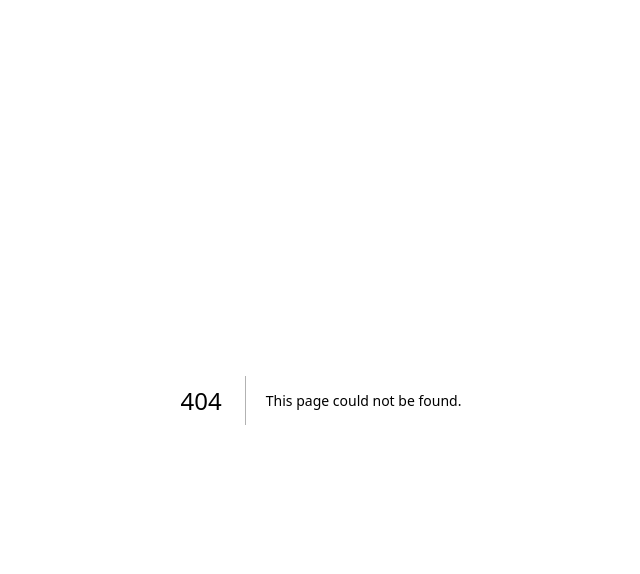
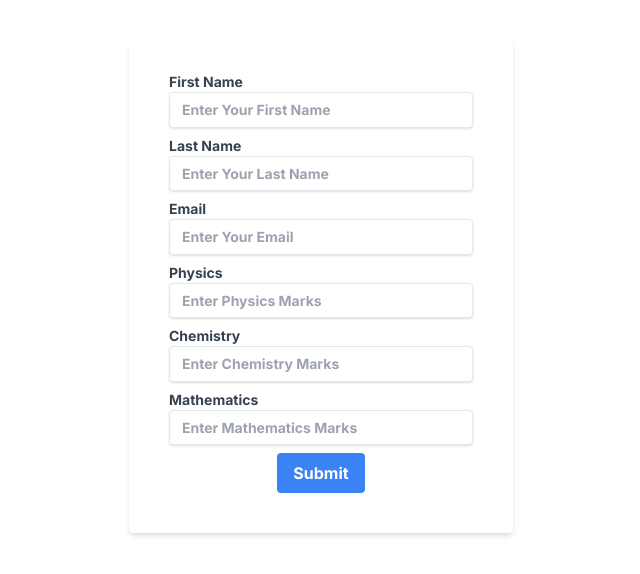
Before and after one commit to simmiw/jest-testing-practice, a Next.js app: page /marks-form in a window 1280 px wide. Before the commit this address had no page. Shown: the top 574 px of the page, without its empty margins (319-959 px from the left). Built offline with nearby package versions, Linux system fonts and the light colour scheme.

Commit message:
Added 3 more input filed for adding PCM subjects

```diff
--- a/app/form/email-form/getEmailUsers/fetch.ts
+++ /dev/null
@@ -1,8 +0,0 @@
-export default async function getEmailUserDetails() {
-    const response = await fetch("http://localhost:3005/emailusers", {
-      next: {
-        revalidate: 0,
-      },
-    });
-    return response.json();
-  }
--- a/app/form/page.tsx
+++ b/app/form/page.tsx
@@ -2,7 +2,7 @@
 
 import { useRouter } from "next/navigation";
 import { useState } from "react";
-import { isFieldNonEmpty, isValidString, isValidNumber } from "../utils/validators";
+import { isFieldNonEmpty, isValidString, isValidNumber } from "../utils/validators/validators";
 
 type ErrorState = {
   name?: string;
--- a/app/form/email-form/page.tsx
+++ b/app/marks-form/page.tsx
@@ -2,9 +2,9 @@
 import { useFormik } from "formik";
 import * as Yup from "yup";
 import { useRouter } from "next/navigation";
-import { isValidString } from "@/app/utils/validators";
-import { isFieldNonEmpty } from "@/app/utils/validators";
-import { isValidEmail } from "@/app/utils/validators";
+import { isValidString } from "@/app/utils/validators/validators";
+import { isFieldNonEmpty } from "@/app/utils/validators/validators";
+import { isValidEmail } from "@/app/utils/validators/validators";
 
 type ErrorState = {
   firstName?: string;
@@ -12,7 +12,7 @@ type ErrorState = {
   email?: string;
 };
 
-export default function EmailForm() {
+export default function StudentsForm() {
   const router = useRouter();
 
   const validationSchema = Yup.object({
@@ -25,6 +25,18 @@ export default function EmailForm() {
     email: Yup.string()
       .email("Plese enter valid email")
       .required("Email is required"),
+    physics: Yup.number()
+      .required("Required")
+      .min(0, "Should be at least 0")
+      .max(100, "Should be at most 100"),
+    chemistry: Yup.number()
+      .required("Required")
+      .min(0, "Should be at least 0")
+      .max(100, "Should be at most 100"),
+    mathematics: Yup.number()
+      .required("Required")
+      .min(0, "Should be at least 0")
+      .max(100, "Should be at most 100"),
   });
   //input states//
   const formik = useFormik({
@@ -32,17 +44,20 @@ export default function EmailForm() {
       firstName: "",
       lastName: "",
       email: "",
+      physics: "",
+      chemistry: "",
+      mathematics: "",
     },
     //handling form submission
     onSubmit: async (values) => {
-      const response = await fetch("http://localhost:3005/emailusers", {
+      const response = await fetch("http://localhost:3005/classStudents", {
         method: "POST",
         headers: { "content-type": "application/json" },
         body: JSON.stringify(values),
       });
 
       if (response.status === 201) {
-        router.push("/email-users");
+        router.push("/student-data");
         router.refresh();
       }
     },
@@ -146,6 +161,72 @@ export default function EmailForm() {
               </p>
             )}
           </label>
+
+          <label className="text-gray-700 text-sm font-bold m-2">
+            Physics
+            <input
+              className={`shadow appearance-none border rounded w-full py-2 px-3 text-gray-700 leading-tight focus:outline-none focus:shadow-outline ${
+                formik.touched.physics && formik.errors.physics
+                  ? "border-red-500"
+                  : ""
+              }`}
+              required
+              type="number"
+              name="physics"
+              placeholder="Enter Physics Marks"
+              onBlur={formik.handleBlur}
+              onChange={formik.handleChange}
+            />
+             {formik.touched.physics && formik.errors.physics && (
+              <p className="text-red-500 text-xs italic">
+                {formik.errors.physics}
+              </p>
+             )}
+          </label>
+
+          <label className="text-gray-700 text-sm font-bold m-2">
+           Chemistry
+            <input
+              className={`shadow appearance-none border rounded w-full py-2 px-3 text-gray-700 leading-tight focus:outline-none focus:shadow-outline ${
+                formik.touched.chemistry && formik.errors.chemistry
+                  ? "border-red-500"
+                  : ""
+              }`}
+              required
+              type="number"
+              name="chemistry"
+              placeholder="Enter Chemistry Marks"
+              onBlur={formik.handleBlur}
+              onChange={formik.handleChange}
+            />
+             {formik.touched.chemistry && formik.errors.chemistry && (
+              <p className="text-red-500 text-xs italic">
+                {formik.errors.chemistry}
+              </p>
+             )}
+          </label>
+
+          <label className="text-gray-700 text-sm font-bold m-2">
+            Mathematics
+            <input
+              className={`shadow appearance-none border rounded w-full py-2 px-3 text-gray-700 leading-tight focus:outline-none focus:shadow-outline ${
+                formik.touched.mathematics && formik.errors.mathematics
+                  ? "border-red-500"
+                  : ""
+              }`}
+              required
+              type="number"
+              name="mathematics"
+              placeholder="Enter Mathematics Marks"
+              onBlur={formik.handleBlur}
+              onChange={formik.handleChange}
+            />
+             {formik.touched.mathematics && formik.errors.mathematics && (
+              <p className="text-red-500 text-xs italic">
+                {formik.errors.mathematics}
+              </p>
+             )}
+          </label>
           <button
             type="submit"
             className="my-2 bg-blue-500 hover:bg-blue-700 text-white font-bold py-2 px-4 rounded focus:outline-none focus:shadow-outline">
--- a/app/page.tsx
+++ b/app/page.tsx
@@ -14,7 +14,7 @@ export default function MainPage() {
           <Link href="/form">Add user details</Link>
         </div>
         <div className=" my-2 no-underline">
-          <Link href="/form/email-form">Form Creation Using Formik</Link>
+          <Link href="/marks-form">Form Creation Using Formik</Link>
         </div>
       </div>
     </>
--- a/app/email-users/page.tsx
+++ b/app/student-data/page.tsx
@@ -1,7 +1,7 @@
-import getEmailUserDetails from "../form/email-form/getEmailUsers/fetch";
+import getStudentsDetails from "../utils/getStudentDetails/fetch";
 
-export default async function EmailUsers() {
-  const usersData = await getEmailUserDetails();
+export default async function StudentDetails() {
+  const usersData = await getStudentsDetails();
   return (
     <>
       <table className=" ml-auto mr-auto my-10">
@@ -10,6 +10,9 @@ export default async function EmailUsers() {
             <th className=" border px-4 py-2">First Name</th>
             <th className=" border px-4 py-2">Last Name</th>
             <th className=" border px-4 py-2">Email</th>
+            <th className=" border px-4 py-2">Physics</th>
+            <th className=" border px-4 py-2">Chemistry</th>
+            <th className=" border px-4 py-2">Mathematics</th>
           </tr>
         </thead>
         {usersData.map(
@@ -18,6 +21,9 @@ export default async function EmailUsers() {
             firstName: string;
             lastName: string;
             email: string | number;
+            physics: number;
+            chemistry: number;
+            mathematics: number;
           }) => {
             return (
               <tbody key={user.id}>
@@ -25,6 +31,9 @@ export default async function EmailUsers() {
                   <th className="border px-4 py-2">{user.firstName}</th>
                   <th className="border px-4 py-2">{user.lastName}</th>
                   <th className="border px-4 py-2">{user.email}</th>
+                  <th className="border px-4 py-2">{user.physics}</th>
+                  <th className="border px-4 py-2">{user.chemistry}</th>
+                  <th className="border px-4 py-2">{user.mathematics}</th>
                 </tr>
               </tbody>
             );
--- /dev/null
+++ b/app/utils/getStudentDetails/fetch.ts
@@ -0,0 +1,8 @@
+export default async function getStudentsDetails() {
+    const response = await fetch("http://localhost:3005/classStudents", {
+      next: {
+        revalidate: 0,
+      },
+    });
+    return response.json();
+  }
```
Also changed, not shown: formdata.json (+39 -6 lines), app/utils/getUserData/fetch.ts (renamed from app/getUserData/fetch.ts), app/utils/validators/validators.ts (renamed from app/utils/validators.ts).
